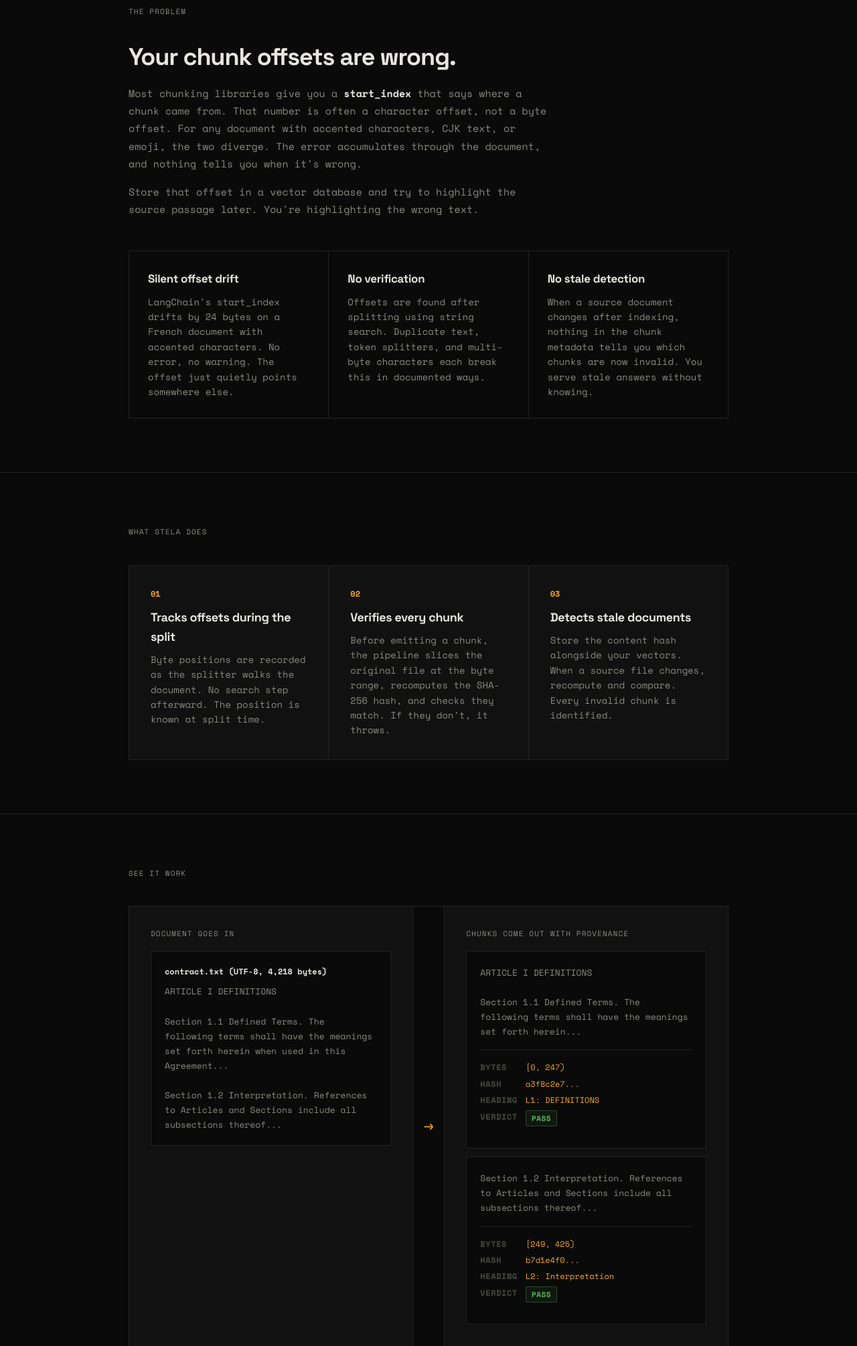
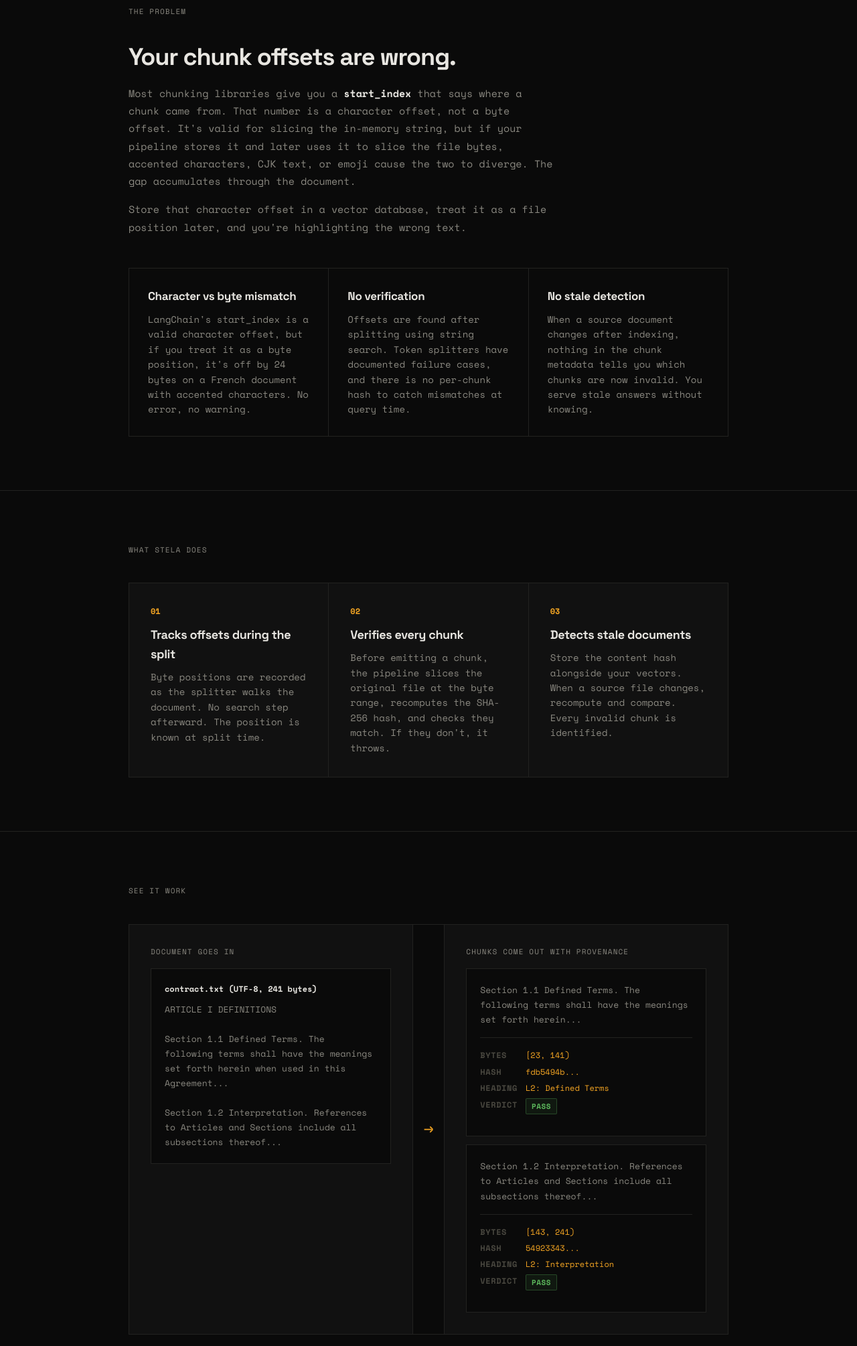
Before and after one commit to watthem/stela, a website: page site/index.html in a window 1280 px wide. Shown: the part 720-2730 px from the top of the page at 67% size. Drawn offline with nearby package versions, Linux system fonts and the light colour scheme.

Commit message:
fix release blockers: lockfile, prepack, landing page claims, metadata
- Sync package-lock.json to 0.2.0/MIT
- Add prepack script (npm test runs before every publish)
- Add repository, homepage, bugs, publishConfig to package.json
- Add compliance/audit/provenance/citations keywords
- Fix landing page: character-vs-byte framing, real demo hashes,
  soften duplicate-text claim to match experiment results
- Update AGENTS.md test count 15 → 18
- README: mention legal heading detection in heading strategy

Co-Authored-By: Claude Opus 4.6 <noreply@anthropic.com>
Claude-Session: https://claude.ai/code/session_01H61F68NJagkHriNFf77Cwi

```diff
--- a/site/index.html
+++ b/site/index.html
@@ -564,25 +564,26 @@
             <h2>Your chunk offsets are wrong.</h2>
             <p>
               Most chunking libraries give you a <span class="highlight">start_index</span>
-              that says where a chunk came from. That number is often a character offset,
-              not a byte offset. For any document with accented characters, CJK text, or emoji,
-              the two diverge. The error accumulates through the document, and nothing tells
-              you when it's wrong.
+              that says where a chunk came from. That number is a character offset,
+              not a byte offset. It's valid for slicing the in-memory string, but if your
+              pipeline stores it and later uses it to slice the file bytes, accented
+              characters, CJK text, or emoji cause the two to diverge. The gap accumulates
+              through the document.
             </p>
             <p>
-              Store that offset in a vector database and try to highlight the source passage
-              later. You're highlighting the wrong text.
+              Store that character offset in a vector database, treat it as a file position
+              later, and you're highlighting the wrong text.
             </p>
           </div>
 
           <div class="problem-grid">
             <div class="problem-cell">
-              <h3>Silent offset drift</h3>
-              <p>LangChain's start_index drifts by 24 bytes on a French document with accented characters. No error, no warning. The offset just quietly points somewhere else.</p>
+              <h3>Character vs byte mismatch</h3>
+              <p>LangChain's start_index is a valid character offset, but if you treat it as a byte position, it's off by 24 bytes on a French document with accented characters. No error, no warning.</p>
             </div>
             <div class="problem-cell">
               <h3>No verification</h3>
-              <p>Offsets are found after splitting using string search. Duplicate text, token splitters, and multi-byte characters each break this in documented ways.</p>
+              <p>Offsets are found after splitting using string search. Token splitters have documented failure cases, and there is no per-chunk hash to catch mismatches at query time.</p>
             </div>
             <div class="problem-cell">
               <h3>No stale detection</h3>
@@ -626,7 +627,7 @@
             <div class="demo-before">
               <p class="demo-label">Document goes in</p>
               <div class="demo-doc">
-                <span class="doc-title">contract.txt (UTF-8, 4,218 bytes)</span>
+                <span class="doc-title">contract.txt (UTF-8, 241 bytes)</span>
                 ARTICLE I DEFINITIONS<br><br>
                 Section 1.1 Defined Terms. The following terms shall
                 have the meanings set forth herein when used in this
@@ -642,14 +643,14 @@
               <p class="demo-label">Chunks come out with provenance</p>
               <div class="demo-chunks-stack">
                 <div class="demo-chunk">
-                  <div class="chunk-text">ARTICLE I DEFINITIONS<br><br>Section 1.1 Defined Terms. The following terms shall have the meanings set forth herein...</div>
+                  <div class="chunk-text">Section 1.1 Defined Terms. The following terms shall have the meanings set forth herein...</div>
                   <dl class="demo-meta">
                     <dt>Bytes</dt>
-                    <dd>[0, 247)</dd>
+                    <dd>[23, 141)</dd>
                     <dt>Hash</dt>
-                    <dd>a3f8c2e7...</dd>
+                    <dd>fdb5494b...</dd>
                     <dt>Heading</dt>
-                    <dd>L1: DEFINITIONS</dd>
+                    <dd>L2: Defined Terms</dd>
                     <dt>Verdict</dt>
                     <dd><span class="verdict-badge verdict-pass">pass</span></dd>
                   </dl>
@@ -658,9 +659,9 @@
                   <div class="chunk-text">Section 1.2 Interpretation. References to Articles and Sections include all subsections thereof...</div>
                   <dl class="demo-meta">
                     <dt>Bytes</dt>
-                    <dd>[249, 425)</dd>
+                    <dd>[143, 241)</dd>
                     <dt>Hash</dt>
-                    <dd>b7d1e4f0...</dd>
+                    <dd>54923343...</dd>
                     <dt>Heading</dt>
                     <dd>L2: Interpretation</dd>
                     <dt>Verdict</dt>
```
Also changed, not shown: AGENTS.md (+1 -1 lines), package.json (+18 -2 lines), README.md, 1 other file.
